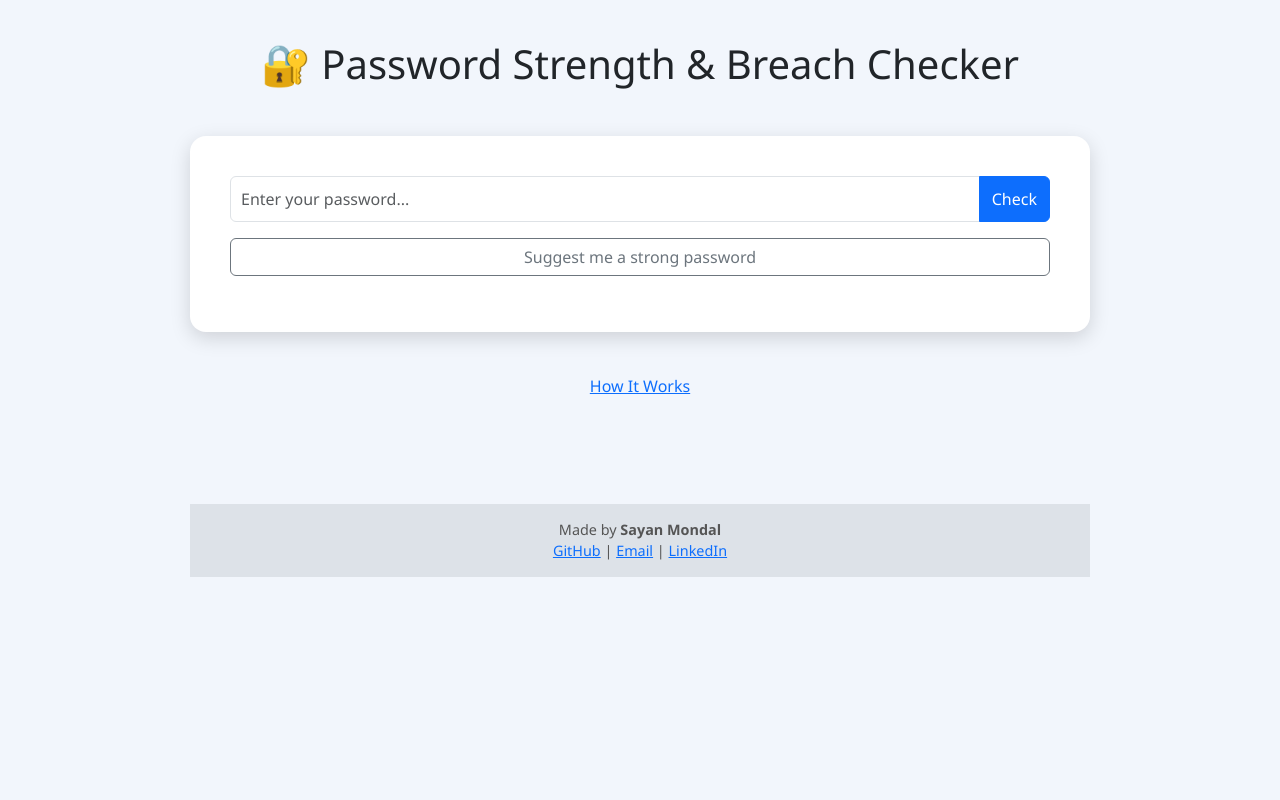
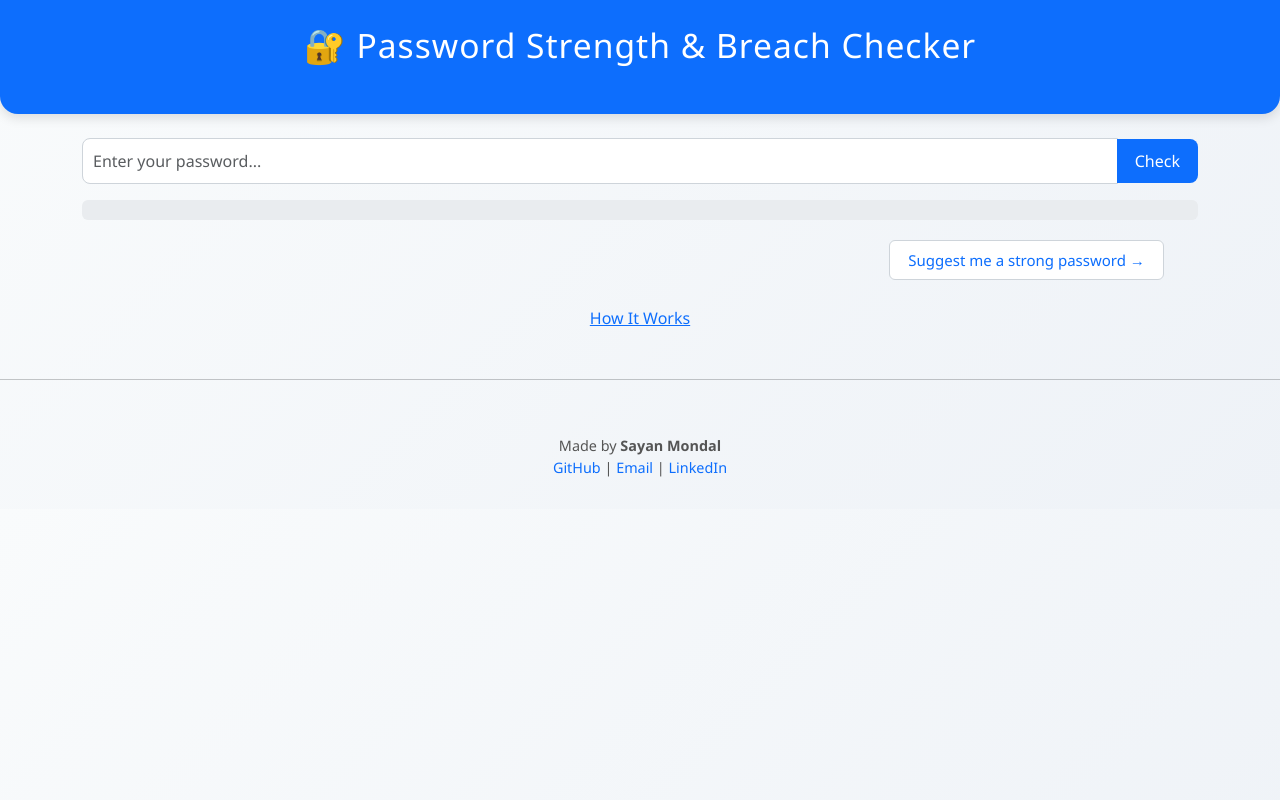
Before and after one commit to Sayan-8910/AwareLock, a Flask app: page / in a window 1280 px wide. Run offline with Flask 3, Linux system fonts and the light colour scheme.

```diff
--- a/static/style.css
+++ b/static/style.css
@@ -1,136 +1,140 @@
-/* Base styles - mobile first */
+/* ========= GLOBAL ========= */
 body {
+    background: linear-gradient(135deg, #f9fbfc, #eef2f7);
+    font-family: "Segoe UI", Arial, sans-serif;
     margin: 0;
     padding: 0;
-    min-height: 100vh;
-    background-color: #f2f6fc;
-    font-family: 'Segoe UI', sans-serif;
-    display: flex;
-    flex-direction: column;
-    align-items: center;
+    color: #212529;
 }
 
-/* Container */
-.container {
-    background-color: #fff;
-    padding: 20px;
-    border-radius: 12px;
-    box-shadow: 0 4px 10px rgba(0, 0, 0, 0.1);
-    width: 95%;
-    max-width: none;
-    box-sizing: border-box;
-    margin: 20px auto;
+/* ========= HEADER ========= */
+header {
+    background: #0d6efd;
+    color: white;
+    padding: 25px 15px;
+    text-align: center;
+    border-radius: 0 0 18px 18px;
+    box-shadow: 0 4px 12px rgba(0,0,0,0.12);
+}
+header h1 {
+    font-size: 2.1rem;
+    margin: 0;
+    letter-spacing: 1px;
 }
 
-/* Inputs */
-.form-control {
+/* ========= FORM ========= */
+form .input-group {
+    display: flex;
+    justify-content: center;
+    align-items: center;
+    margin-top: 20px;
+}
+form .input-group input {
+    border-radius: 8px 0 0 8px;
+    border: 1px solid #ced4da;
+    padding: 10px;
     font-size: 1rem;
-    padding: 10px;
+}
+form .input-group input:focus {
+    box-shadow: 0 0 10px rgba(13,110,253,0.3);
+    outline: none;
+    border-color: #0d6efd;
+}
+form .input-group button {
+    border-radius: 0 8px 8px 0;
+    padding: 10px 18px;
+    font-size: 1rem;
+    border: none;
+    background: #0d6efd;
+    color: white;
+    cursor: pointer;
+    transition: all 0.3s ease-in-out;
+}
+form .input-group button:hover {
+    background: #0b5ed7;
 }
 
-.form-control:focus {
-    border-color: #007bff;
-    box-shadow: none;
+/* ========= RESULT BOX ========= */
+.result {
+    background: #fff;
+    border-radius: 14px;
+    padding: 20px;
+    box-shadow: 0 3px 10px rgba(0,0,0,0.1);
+    margin-top: 25px;
+}
+.result h5 {
+    color: #0d6efd;
+    margin-bottom: 12px;
+}
+pre {
+    background: #f8f9fa;
+    padding: 12px;
+    border-radius: 8px;
+    font-size: 0.95rem;
+    white-space: pre-wrap;
+    word-wrap: break-word;
+    border: 1px solid #e2e6ea;
 }
 
-/* Buttons on small screens take full width */
-button,
-.btn {
-    font-size: 1rem;
+/* ========= SUGGEST PASSWORD ========= */
+.suggest-btn {
+    padding: 8px 18px;
+    font-size: 15px;
+    border-radius: 6px;
+    cursor: pointer;
+    border: 1px solid #ced4da;
+    background: white;
+    color: #0d6efd;
+    font-weight: 500;
+    transition: 0.3s ease;
+}
+.suggest-btn:hover {
+    background-color: #0d6efd;
+    color: white;
+    border-color: #0d6efd;
+}
+.password-box {
+    display: inline-block;
+    margin-top: 12px;
+    padding: 10px 15px;
+    border-radius: 6px;
+    font-family: "Courier New", monospace;
+    font-size: 15px;
+    color: #212529;
+    word-break: break-all;
 }
 
-/* Mobile full-width adjustments */
-@media (max-width: 480px) {
-    .container {
+/* ========= FOOTER ========= */
+footer {
+    text-align: center;
+    font-size: 0.9rem;
+    color: #6c757d;
+    margin-top: 40px;
+    padding: 15px 0;
+}
+footer a {
+    color: #0d6efd;
+    text-decoration: none;
+}
+footer a:hover {
+    text-decoration: underline;
+}
+
+/* ========= RESPONSIVE ========= */
+@media (max-width: 768px) {
+    header h1 {
+        font-size: 1.5rem;
+    }
+    .result {
+        padding: 15px;
+    }
+    form .input-group {
+        flex-direction: column;
+        gap: 10px;
+    }
+    form .input-group input,
+    form .input-group button {
         width: 100%;
-        max-width: 100%;
-        border-radius: 0;
-        margin: 0;
-        padding: 15px;
-        box-shadow: none;
-    }
-
-    .btn {
-        width: 100%;
-        margin-top: 8px;
-    }
-
-    footer {
-        max-width: 100%;
-        border-radius: 0;
-        margin: 10px 0 0 0;
+        border-radius: 8px !important;
     }
 }
-
-/* Result section */
-.result {
-    margin-top: 25px;
-}
-
-.result p {
-    margin-bottom: 8px;
-}
-
-pre {
-    background-color: #f8f9fa;
-    padding: 15px;
-    border-radius: 8px;
-    font-size: 0.95rem;
-    overflow-x: auto;
-}
-
-#passwordDisplay {
-    font-weight: bold;
-    font-size: 18px;
-    color: #2c3e50;
-    margin-top: 10px;
-    word-break: break-word;
-}
-
-/* Footer */
-footer {
-    width: 100%;
-    max-width: 480px;
-    margin: 20px auto 10px;
-    text-align: center;
-    font-size: 0.9rem;
-    color: #555;
-}
-
-/* Tablets and small desktops */
-@media (min-width: 481px) and (max-width: 1024px) {
-    .container {
-        max-width: 700px;
-        padding: 30px;
-    }
-    footer {
-        max-width: 700px;
-    }
-}
-
-/* Larger desktops and widescreens */
-@media (min-width: 1025px) {
-    body {
-        justify-content: flex-start;
-        padding: 40px 0;
-    }
-
-    .container {
-        max-width: 900px;
-        width: 80%;
-        padding: 40px;
-        margin-bottom: 40px;
-        box-shadow: 0 6px 20px rgba(0, 0, 0, 0.15);
-        border-radius: 16px;
-    }
-
-    footer {
-        width: 100%;
-        max-width: 900px;
-        margin-top: 40px;
-        color: #777;
-        background-color: #dde2e8;
-        font-size: 1rem;
-        padding: 15px 0;
-    }
-}
--- a/templates/index.html
+++ b/templates/index.html
@@ -19,22 +19,31 @@
 <header>
     <h1 class="mb-4 text-center">🔐 Password Strength & Breach Checker</h1>
 </header>
+
 <div class="container my-4">
 
-
-
+    <!-- Password Input Form -->
     <form method="POST" class="mb-3">
         <div class="input-group">
-            <input type="text" name="pwd" placeholder="Enter your password..." class="form-control" required>
+            <input type="text" id="passwordInput" name="pwd" placeholder="Enter your password..." class="form-control" required>
             <button class="btn btn-primary" type="submit">Check</button>
         </div>
     </form>
 
-    <div class="text-end mb-3">
-        <button class="btn btn-outline-secondary w-100 w-sm-auto" onclick="suggestPassword()">Suggest me a strong password</button>
-        <div id="passwordDisplay" class="mt-2 text-break"></div>
+    <!-- Live Strength Meter -->
+    <div class="progress mt-2" style="height: 20px;">
+        <div id="strengthBar" class="progress-bar bg-danger" role="progressbar" style="width: 0%">Weak</div>
     </div>
 
+    <!-- Suggest Password -->
+    <div class="text-end mb-3 mt-3">
+        <button class="btn btn-outline-secondary suggest-btn" onclick="suggestPassword()">
+            Suggest me a strong password →
+        </button>
+        <div id="passwordDisplay" class="password-box mt-2 text-break"></div>
+    </div>
+
+    <!-- Server-side Result Section -->
     {% if strength %}
     <div class="result">
         <h5 class="mt-4">🔎 Analysis Result:</h5>
@@ -48,25 +57,12 @@
         <pre class="{{ 'text-danger' if '❌' in policy_feedback else 'text-success' }}">{{ policy_feedback }}</pre>
     </div>
     {% endif %}
-
-
 </div>
 
-<script>
-    function suggestPassword() {
-        fetch('/suggest')
-            .then(response => response.text())
-            .then(password => {
-                document.getElementById('passwordDisplay').textContent = '🔐 Suggested Password: ' + password;
-            })
-            .catch(error => {
-                console.error('Error fetching password:', error);
-            });
-    }
-</script>
-<div class="mt-3">
-        <a href="{{ url_for('how_it_works') }}" class="btn btn-link p-0">How It Works</a>
-    </div>
+<!-- Footer -->
+<div class="mt-3 text-center">
+    <a href="{{ url_for('how_it_works') }}" class="btn btn-link p-0">How It Works</a>
+</div>
 
 <hr class="mt-5">
 <footer class="text-center mb-3" style="font-size: 0.9rem; color: #555;">
@@ -76,8 +72,58 @@
     <a href="https://www.linkedin.com/in/sayan-mondal-386a31294" target="_blank">LinkedIn</a>
 </footer>
 
-<!-- Bootstrap JS (optional) -->
+<!-- Bootstrap JS -->
 <script src="https://cdn.jsdelivr.net/npm/bootstrap@5.3.0/dist/js/bootstrap.bundle.min.js"></script>
+
+<!-- Custom JS -->
+<script>
+    // Suggest Password
+    function suggestPassword() {
+        fetch('/suggest')
+            .then(response => response.text())
+            .then(password => {
+                document.getElementById('passwordDisplay').textContent = password;
+            })
+            .catch(error => {
+                console.error('Error fetching password:', error);
+            });
+    }
+
+    // Live Password Strength Checker
+    const passwordInput = document.getElementById("passwordInput");
+    const strengthBar = document.getElementById("strengthBar");
+
+    passwordInput.addEventListener("input", function() {
+        const val = passwordInput.value;
+        let strength = 0;
+
+        if (val.length >= 8) strength++;
+        if (/[A-Z]/.test(val)) strength++;
+        if (/[0-9]/.test(val)) strength++;
+        if (/[^A-Za-z0-9]/.test(val)) strength++;
+
+        let percentage = (strength / 4) * 100;
+
+        strengthBar.style.width = percentage + "%";
+
+        if (strength === 0) {
+            strengthBar.textContent = "Weak";
+            strengthBar.className = "progress-bar bg-danger";
+        } else if (strength === 1) {
+            strengthBar.textContent = "Weak";
+            strengthBar.className = "progress-bar bg-danger";
+        } else if (strength === 2) {
+            strengthBar.textContent = "Fair";
+            strengthBar.className = "progress-bar bg-warning";
+        } else if (strength === 3) {
+            strengthBar.textContent = "Good";
+            strengthBar.className = "progress-bar bg-info";
+        } else if (strength === 4) {
+            strengthBar.textContent = "Strong";
+            strengthBar.className = "progress-bar bg-success";
+        }
+    });
+</script>
 
 </body>
 </html>
```
Also changed, not shown: templates/how_it_works.html (+61 -49 lines).
